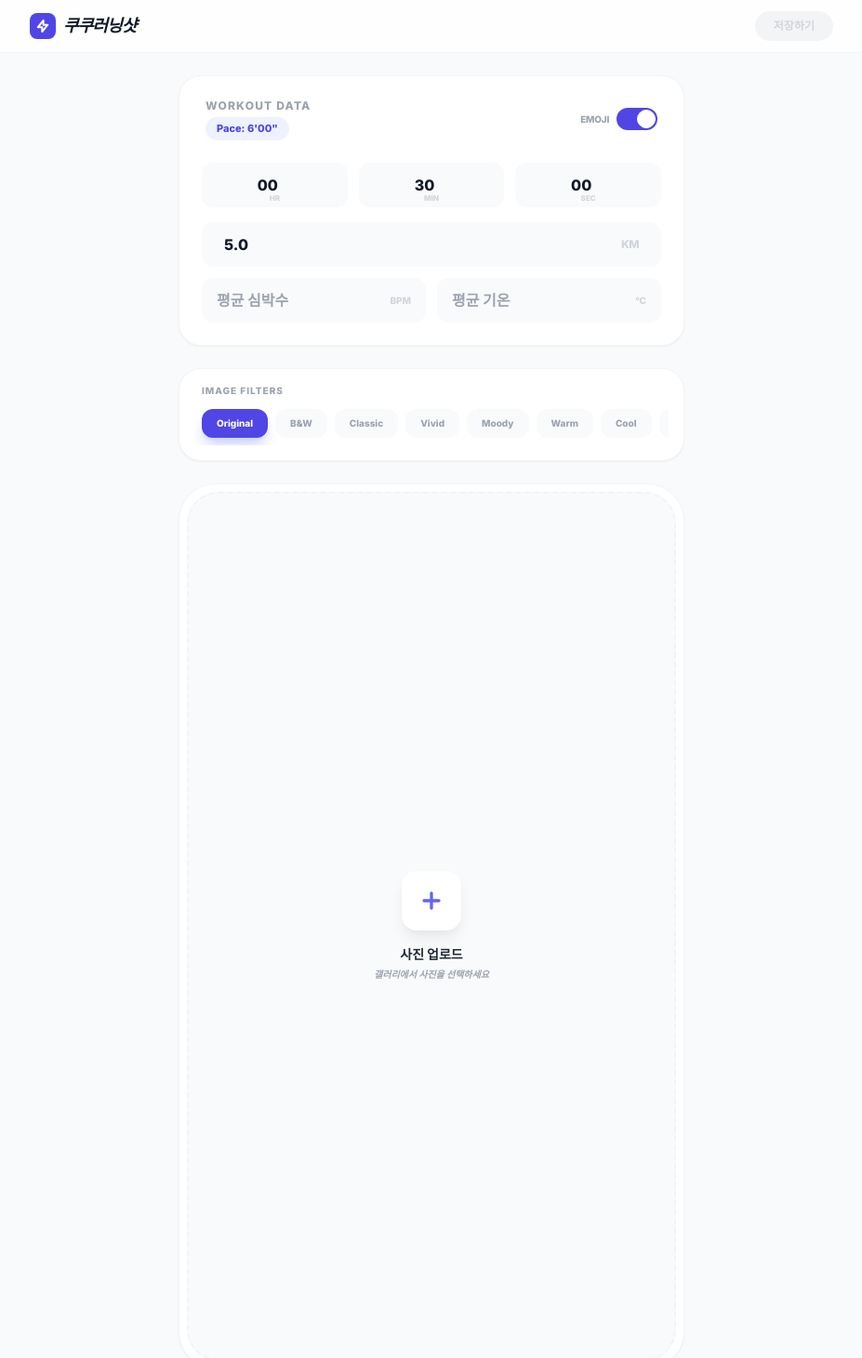
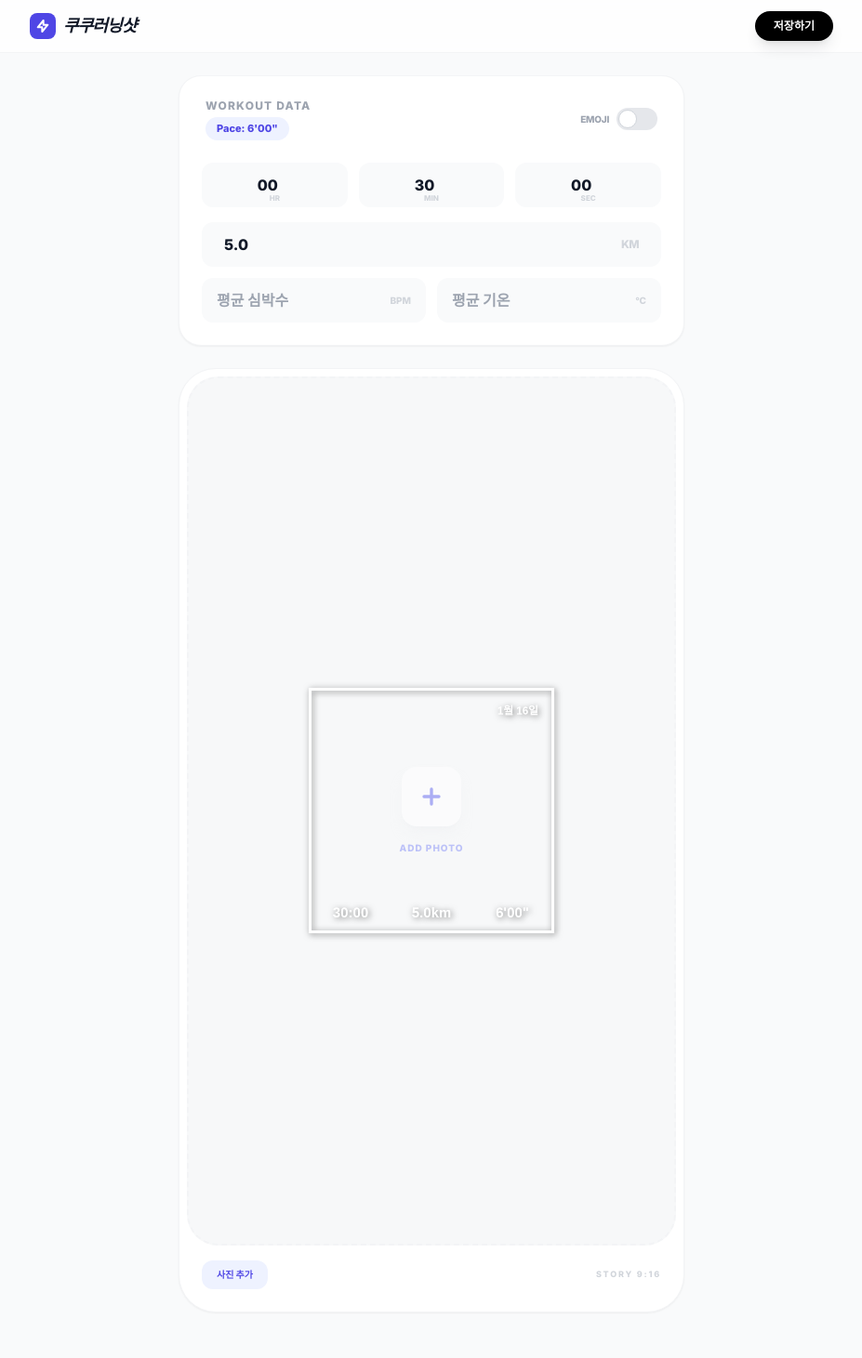
Before and after one commit to 9hyojeong-byte/runsnap, a React (Vite) app: page / in a window 1280 px wide. Shown: the top 1461 px of the page at 93% size, without its empty margins (176-1103 px from the left). Built offline with nearby package versions, Linux system fonts and the light colour scheme.

Commit message:
feat: Improve canvas rendering logic
Refactors canvas drawing to correctly handle image loading and filtering. Ensures transparent background by clearing the canvas appropriately. Updates initial state for emoji visibility.

```diff
--- a/App.tsx
+++ b/App.tsx
@@ -27,7 +27,7 @@ const App: React.FC = () => {
     distance: '5.0',
     heartRate: '',
     temperature: '',
-    showEmojis: true,
+    showEmojis: false,
     filter: 'none',
   });
 
@@ -95,8 +95,7 @@ const App: React.FC = () => {
 
   const drawCanvas = useCallback(() => {
     const canvas = canvasRef.current;
-    const img = canvasState.image;
-    if (!canvas || !img) return;
+    if (!canvas) return;
 
     const ctx = canvas.getContext('2d');
     if (!ctx) return;
@@ -106,9 +105,12 @@ const App: React.FC = () => {
     canvas.width = outputWidth;
     canvas.height = outputHeight;
 
+    // 투명 배경을 위해 clearRect만 수행
     ctx.clearRect(0, 0, outputWidth, outputHeight);
 
-    // Apply Filter
+    const img = canvasState.image;
+    if (img) {
+      // 사진이 있을 때만 필터 및 이미지 렌더링
       const selectedFilter = FILTERS.find(f => f.id === runData.filter);
       ctx.filter = selectedFilter ? selectedFilter.cssFilter : 'none';
 
@@ -121,8 +123,9 @@ const App: React.FC = () => {
       ctx.drawImage(img, basePosX + transform.offsetX, basePosY + transform.offsetY, drawWidth, drawHeight);
       ctx.restore();
 
-    // Reset filter for UI elements
+      // UI 요소에는 필터 적용 안 함
       ctx.filter = 'none';
+    }
 
     const W = outputWidth;
     const H = outputHeight;
@@ -130,15 +133,18 @@ const App: React.FC = () => {
     const rectX = (W - side) / 2;
     const rectY = (H - side) / 2;
 
+    // 그림자 설정 (가독성을 위해)
     ctx.shadowColor = 'rgba(0, 0, 0, 0.5)';
     ctx.shadowBlur = 15;
     ctx.shadowOffsetX = 3;
     ctx.shadowOffsetY = 3;
 
+    // 테두리 박스
     ctx.strokeStyle = 'white';
     ctx.lineWidth = 6;
     ctx.strokeRect(rectX, rectY, side, side);
 
+    // 텍스트 설정
     ctx.fillStyle = 'white';
     const margin = side * 0.06;
     const dateFontSize = Math.floor(side / 22);
@@ -146,7 +152,7 @@ const App: React.FC = () => {
 
     const showEmoji = runData.showEmojis;
 
-    // 1. Top Left: Heart Rate & Temperature (Conditional)
+    // 1. 상단 왼쪽: 심박수 및 기온
     ctx.textAlign = 'left';
     let topLeftParts = [];
     if (runData.heartRate) {
@@ -159,13 +165,13 @@ const App: React.FC = () => {
       ctx.fillText(topLeftParts.join('  '), rectX + margin, rectY + margin + dateFontSize);
     }
 
-    // 2. Top Right: Date
+    // 2. 상단 오른쪽: 날짜
     ctx.textAlign = 'right';
     const today = new Date();
     const dateDisplay = today.toLocaleDateString('ko-KR', { month: 'long', day: 'numeric' });
     ctx.fillText(dateDisplay, rectX + side - margin, rectY + margin + dateFontSize);
 
-    // 3. Bottom Columns: Run Stats (Improved Layout)
+    // 3. 하단 스탯
     const statsFontSize = Math.floor(side / 17);
     ctx.font = `bold ${statsFontSize}px "Inter", sans-serif`;
     ctx.textAlign = 'center';
@@ -179,21 +185,21 @@ const App: React.FC = () => {
     const colWidth = side / 3;
     const statsY = rectY + side - margin;
 
-    // Column 1: Time
+    // 시간
     ctx.fillText(
       `${showEmoji ? '⏱️ ' : ''}${timeDisplay}`,
       rectX + colWidth * 0.5,
       statsY
     );
 
-    // Column 2: Distance
+    // 거리
     ctx.fillText(
       `${showEmoji ? '📍 ' : ''}${runData.distance || '0.0'}km`,
       rectX + colWidth * 1.5,
       statsY
     );
 
-    // Column 3: Pace
+    // 페이스
     ctx.fillText(
       `${showEmoji ? '⚡ ' : ''}${paceDisplay}`,
       rectX + colWidth * 2.5,
@@ -209,9 +215,10 @@ const App: React.FC = () => {
   const handleDownload = () => {
     const canvas = canvasRef.current;
     if (!canvas) return;
-    const dataUrl = canvas.toDataURL('image/jpeg', 0.9);
+    // 투명을 지원하기 위해 PNG로 저장
+    const dataUrl = canvas.toDataURL('image/png');
     const link = document.createElement('a');
-    link.download = `runsnap-${Date.now()}.jpg`;
+    link.download = `runsnap-${Date.now()}.png`;
     link.href = dataUrl;
     link.click();
   };
@@ -265,8 +272,7 @@ const App: React.FC = () => {
           </div>
           <button
             onClick={handleDownload}
-            disabled={!canvasState.image}
-            className={`px-5 py-2 rounded-full font-bold text-xs transition-all ${canvasState.image ? 'bg-black text-white active:scale-95' : 'bg-gray-100 text-gray-300'}`}
+            className="px-5 py-2 rounded-full font-bold text-xs transition-all bg-black text-white active:scale-95 shadow-lg shadow-black/10"
           >
             저장하기
           </button>
@@ -338,7 +344,8 @@ const App: React.FC = () => {
           </div>
         </section>
 
-        {/* Filters Section */}
+        {/* Filters Section (Only visible if image exists) */}
+        {canvasState.image && (
           <section className="bg-white p-4 rounded-3xl shadow-sm border border-gray-100 overflow-hidden">
             <h2 className="text-[10px] font-black text-gray-400 uppercase tracking-widest mb-3 px-2">Image Filters</h2>
             <div className="flex gap-2 overflow-x-auto pb-2 scrollbar-hide px-2">
@@ -357,12 +364,13 @@ const App: React.FC = () => {
               ))}
             </div>
           </section>
+        )}
 
         {/* Preview Section */}
         <section className="bg-white p-2 rounded-[2.5rem] shadow-sm border border-gray-100">
           <div
             ref={containerRef}
-            className={`relative aspect-[9/16] w-full overflow-hidden rounded-[2.1rem] flex items-center justify-center select-none touch-none ${!canvasState.image ? 'bg-gray-50 border-2 border-dashed border-gray-100 cursor-pointer' : 'bg-black'}`}
+            className={`relative aspect-[9/16] w-full overflow-hidden rounded-[2.1rem] flex items-center justify-center select-none touch-none ${!canvasState.image ? 'bg-gray-200/30 border-2 border-dashed border-gray-100 cursor-pointer' : 'bg-black'}`}
             style={{ touchAction: 'none' }}
             onMouseDown={(e) => handleStart(e.clientX, e.clientY)}
             onMouseMove={(e) => handleMove(e.clientX, e.clientY)}
@@ -391,32 +399,38 @@ const App: React.FC = () => {
               isDragging.current = false;
               lastPinchDist.current = null;
             }}
-            onClick={() => !canvasState.image && fileInputRef.current?.click()}
+            onClick={(e) => {
+              // 사진이 없을 때 빈 공간 클릭 시 업로드 창 열기
+              if (!canvasState.image) {
+                fileInputRef.current?.click();
+              }
+            }}
           >
             <input type="file" ref={fileInputRef} onChange={handleImageUpload} className="hidden" accept="image/*" />
 
-            {!canvasState.image ? (
-              <div className="text-center px-6">
-                <div className="w-16 h-16 bg-white rounded-2xl flex items-center justify-center shadow-lg shadow-gray-200 mx-auto mb-4">
+            <canvas ref={canvasRef} className="max-w-full max-h-full object-contain pointer-events-none" />
+
+            {!canvasState.image && (
+              <div className="absolute inset-0 flex flex-col items-center justify-center pointer-events-none">
+                <div className="w-16 h-16 bg-white rounded-2xl flex items-center justify-center shadow-lg shadow-gray-200/50 mb-4 opacity-50">
                   <svg className="w-8 h-8 text-indigo-500" fill="none" stroke="currentColor" viewBox="0 0 24 24"><path strokeLinecap="round" strokeLinejoin="round" strokeWidth="2.5" d="M12 6v6m0 0v6m0-6h6m-6 0H6" /></svg>
                 </div>
-                <p className="text-sm font-black text-gray-800">사진 업로드</p>
-                <p className="text-[10px] font-bold text-gray-400 mt-1 italic">갤러리에서 사진을 선택하세요</p>
+                <p className="text-[10px] font-black text-indigo-400/50 uppercase tracking-widest">Add Photo</p>
               </div>
-            ) : (
-              <canvas ref={canvasRef} className="max-w-full max-h-full object-contain pointer-events-none" />
             )}
           </div>
 
-          {canvasState.image && (
           <div className="p-4 flex justify-between items-center">
              <div className="flex gap-2">
-                  <button onClick={() => fileInputRef.current?.click()} className="text-[10px] font-black text-indigo-600 bg-indigo-50 px-4 py-2 rounded-xl">사진 변경</button>
+                <button onClick={() => fileInputRef.current?.click()} className="text-[10px] font-black text-indigo-600 bg-indigo-50 px-4 py-2 rounded-xl active:scale-95 transition-transform">
+                  {canvasState.image ? '사진 변경' : '사진 추가'}
+                </button>
+                {canvasState.image && (
                   <button onClick={() => setTransform({ scale: 1, offsetX: 0, offsetY: 0 })} className="text-[10px] font-black text-gray-400 bg-gray-50 px-4 py-2 rounded-xl">위치 초기화</button>
+                )}
              </div>
              <span className="text-[9px] font-black text-gray-300 uppercase tracking-[0.2em]">Story 9:16</span>
           </div>
-          )}
         </section>
       </main>
 
```
Lines whose indentation alone changed are shown as unchanged.
